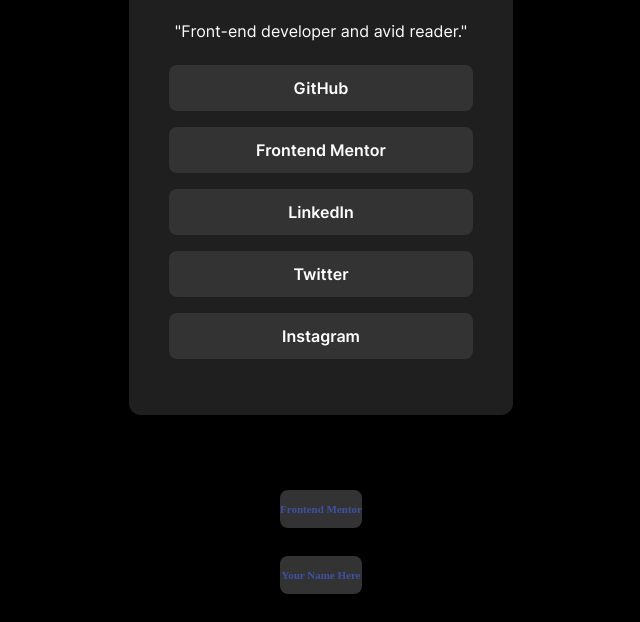
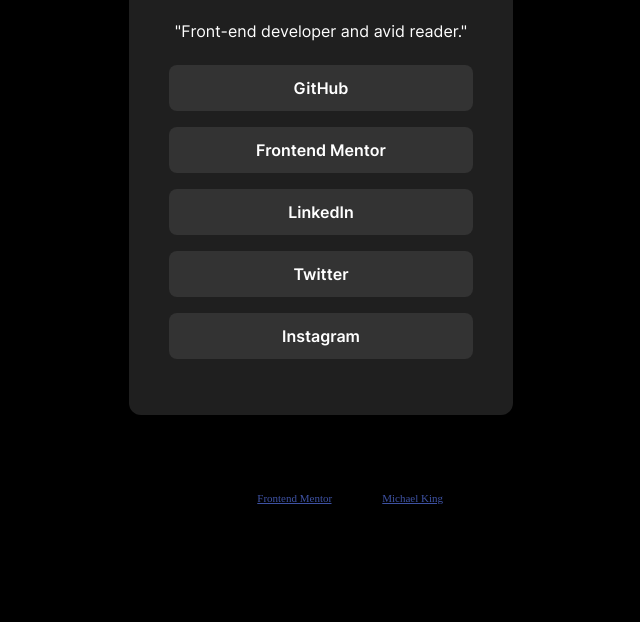
Before and after one commit to mking0823/social-links-profile, a plain HTML site: page index.html in a window 1280 px wide. Shown: the part 282-904 px from the top of the page, without its empty margins (319-959 px from the left). After the commit the page ends 800 px from the top, so only its background shows below. Drawn offline with Linux system fonts and the light colour scheme.

Commit message:
fixed link stying to only include links in the card

```diff
--- a/index.html
+++ b/index.html
@@ -17,7 +17,7 @@
 <body>
 
   <main>
-    <img src="/assets/images/avatar-jessica.jpeg" alt="Jessica Randall">
+    <img src="assets/images/avatar-jessica.jpeg" alt="Jessica Randall">
     <h1>Jessica Randall</h1>
     <span>London, United Kingdom</span>
     <span>"Front-end developer and avid reader."</span>
@@ -30,7 +30,7 @@
 
   <div class="attribution">
     Challenge by <a href="https://www.frontendmentor.io?ref=challenge" target="_blank">Frontend Mentor</a>.
-    Coded by <a href="#">Your Name Here</a>.
+    Coded by <a href="#">Michael King</a>.
   </div>
 </body>
 </html>
--- a/styles.css
+++ b/styles.css
@@ -28,11 +28,11 @@
     text-align: center;
 }
 
-a ,span, img{
+ main a ,span, img{
     display: block;
 
 }
-a{
+main  a{
     width: 100%;
     margin-bottom: 16px;
     padding:13px 0;
@@ -70,7 +70,7 @@
 
 
 }
-a{
+main a{
     font-weight: 600;
     background-color:#333333;
     text-decoration: none;
@@ -78,11 +78,11 @@
 
 }
 
-a:visited{
+main a:visited{
     color:white;
 }
 
-a:hover{
+main a:hover{
     background-color:hsl(75, 94%, 57%) ;
     color:#333333;
 }
```
